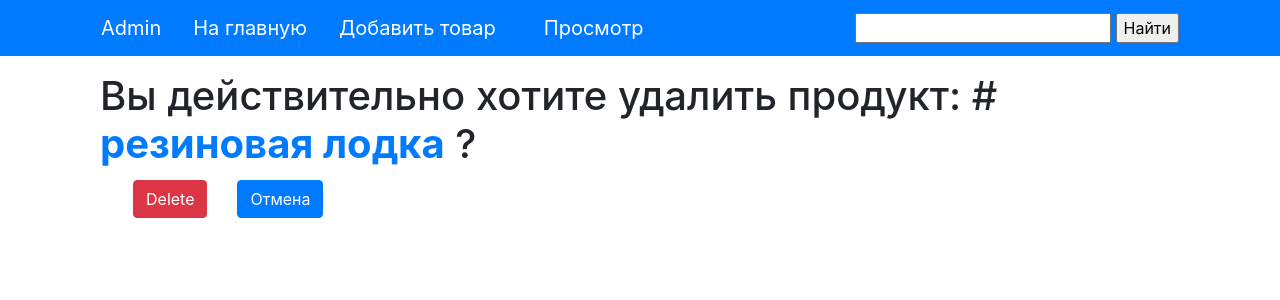
After one commit to Illarionov81/python_group_5_homework_56_Alexander_Illarionov, a Django app: page /product/1/delete/ in a window 1280 px wide. The commit adds this page. Shown: the top 300 px of the page. Run offline with Django 3.2, Linux system fonts and the light colour scheme; data comes from the database, SQL or seed files in the repository; some libraries are stand-ins or nearby versions.

Commit message:
сделанно представление удаления товара и html к нему

```diff
--- a/source/main/urls.py
+++ b/source/main/urls.py
@@ -16,7 +16,8 @@ Including another URLconf
 from django.contrib import admin
 from django.urls import path
 
-from webapp.views import ProductsView, multi_delete, OneProductView, ProductCreateView, ProductUpdateView
+from webapp.views import ProductsView, multi_delete, OneProductView, ProductCreateView, ProductUpdateView, \
+    ProductDeleteView
 
 urlpatterns = [
     path('admin/', admin.site.urls),
@@ -24,5 +25,6 @@ urlpatterns = [
     path('product/<int:pk>/', OneProductView.as_view(), name='product_view'),
     path('product/add/', ProductCreateView.as_view(), name='product_create_view'),
     path('product/<int:pk>/update', ProductUpdateView.as_view(), name='product_update'),
+    path('product/<int:pk>/delete/', ProductDeleteView.as_view(), name='product_delete'),
     path('multi_delete/', multi_delete, name='multi_delete'),
 ]
--- /dev/null
+++ b/source/webapp/templates/product/product_delete.html
@@ -0,0 +1,31 @@
+{% extends "base.html" %}
+
+{% block title %}Удаление продукта{% endblock %}
+
+{% block menu %}
+    <li class="nav-item px-3">
+        <a class="navbar-brand"  href="{% url 'product_view' product.pk %}" >Просмотр</a>
+    </li>
+{% endblock %}
+
+{% block contant %}
+    <div class="coL col-lg-12 mt-5">
+        <h1 class="pt-4">Вы действительно хотите удалить продукт: # <b class="text-primary">{{ product.name }}</b> ?</h1>
+    </div>
+    <div class="row">
+        <form method="POST" action="{% url "product_delete" product.pk %}" class="text-center">
+            {% csrf_token %}
+        <div class="coL col-lg-3 ml-5 mt-1">
+            <a href="{% url 'product_delete' product.pk %}" >
+                <button type="submit"  class="btn btn-danger">Delete</button>
+            </a>
+        </div>
+        </form>
+        <div class="coL col-lg-3  mt-1">
+            <a href="{% url 'product_view' product.pk %}" >
+                <button type="submit"  class="btn btn-primary">Отмена</button>
+            </a>
+        </div>
+    </div>
+
+{% endblock %}
--- a/source/webapp/templates/product/product_view.html
+++ b/source/webapp/templates/product/product_view.html
@@ -19,7 +19,7 @@
     <div class="col col-lg-12 text-center">
         <h1 class="pt-5"><b>Product: {{ product.name }}.
             <a href="{% url 'product_update' product.pk %}" ><button type="button"  class="btn btn-success">Update</button></a>
-{#            <a href="{% url 'project_delete' product.pk %}" ><button type="button"  class="btn btn-danger">Delete. </button></a>#}
+            <a href="{% url 'product_delete' product.pk %}" ><button type="button"  class="btn btn-danger">Delete. </button></a>
         </b></h1>
         <h3> Category: <b class="text-primary"> {{ product.category }}</b></h3>
 
--- a/source/webapp/templates/product/products_view.html
+++ b/source/webapp/templates/product/products_view.html
@@ -37,9 +37,9 @@
                 <div class="col col-lg-1 mt-5">
                     <a href="{% url 'product_update' product.pk %}" ><button type="button"  class="btn btn-success">Update</button></a>
                 </div>
-    {#            <div class="coL col-lg-1 mt-5">#}
-    {#                <a href="{% url 'project_delete' project.pk %}" ><button type="button"  class="btn btn-danger">Delete</button></a>#}
-    {#            </div>#}
+                <div class="coL col-lg-1 mt-5">
+                    <a href="{% url 'product_delete' product.pk %}" ><button type="button"  class="btn btn-danger">Delete</button></a>
+                </div>
                 <div class="coL col-lg-1 mt-5">
                     <a href="{% url 'product_view' product.pk %}" ><button type="button"  class="btn btn-warning"> View </button></a>
                 </div>
--- a/source/webapp/views/product_view.py
+++ b/source/webapp/views/product_view.py
@@ -1,7 +1,7 @@
 from django.db.models import Q
 from django.shortcuts import redirect
-from django.urls import reverse
-from django.views.generic import ListView, DetailView, CreateView, UpdateView
+from django.urls import reverse, reverse_lazy
+from django.views.generic import ListView, DetailView, CreateView, UpdateView, DeleteView
 
 from webapp.forms import SimpleSearchForm, ProductForm
 from webapp.models import Product
@@ -10,7 +10,7 @@ from webapp.models import Product
 def multi_delete(request):
     data = request.POST.getlist('id')
     Product.objects.filter(pk__in=data).delete()
-    return redirect('projects')
+    return redirect('products')
 
 
 class ProductsView(ListView):
@@ -52,3 +52,9 @@ class ProductUpdateView(UpdateView):
 
     def get_success_url(self):
         return reverse('product_view', kwargs={'pk': self.object.pk})
+
+
+class ProductDeleteView(DeleteView):
+    model = Product
+    template_name = 'product/product_delete.html'
+    success_url = reverse_lazy('products')
```
